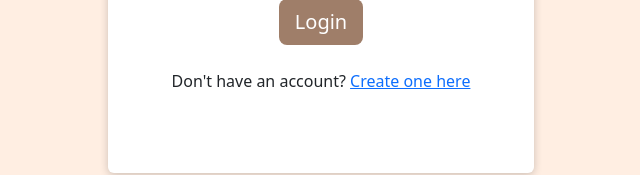
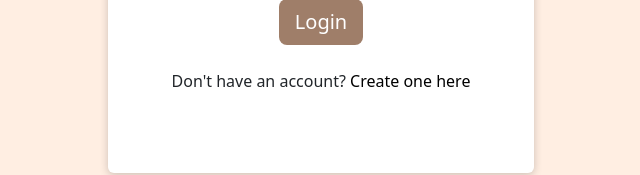
Before and after one commit to cs4800-camms/frontend, a React (Create React App) app in the folder my-app/: page /login in a window 1280 px wide. Shown: the part 539-714 px from the top of the page, without its empty margins (319-959 px from the left). Built offline with nearby package versions, Linux system fonts and the light colour scheme; a web font is replaced by a local one.

Commit message:
added link to yelp in YelpItem, deletes anything associated with a trip when deleted, fixed some styling

```diff
--- a/my-app/src/components/activity/item/ActivityItem.js
+++ b/my-app/src/components/activity/item/ActivityItem.js
@@ -6,10 +6,9 @@ export default function ActivityItem({ activity, remove }) {
                 <div class="d-flex align-items-center">
                     <div class="row">
                     <a href="#!" data-mdb-toggle="tooltip" title="Remove item">
-                                  <i class="fas fa-times text-primary"></i>
+                        <i class="fas fa-times text-primary"></i>
                     </a>
-
-                        <p>{activity.name}</p>
+                    <p>{activity.name}</p>
                     </div>
                 </div>
                 <i onClick={() => remove(activity._id)} class="bi bi-x"></i>
--- a/my-app/src/components/trips/edit/EditTripForm.js
+++ b/my-app/src/components/trips/edit/EditTripForm.js
@@ -82,6 +82,5 @@ export default function EditTripForm({ onEditTrip }) {
                 </div>
             </div>
         </>
-
     );
 }
--- a/my-app/src/components/trips/list/TripList.js
+++ b/my-app/src/components/trips/list/TripList.js
@@ -10,6 +10,22 @@ export default function TripList({ tripList, setTripList }) {
         setTripList(newTripList)
 
         axios.delete(`/trips/${id}/delete`, { headers: authHeader() })
+            .then(function (response) {
+                console.log(response);
+            })
+            .catch(function (error) {
+                console.log(error);
+            });
+
+        axios.delete(`/days/${id}/delete-by-trip`, { headers: authHeader() })
+            .then(function (response) {
+                console.log(response);
+            })
+            .catch(function (error) {
+                console.log(error);
+            });
+
+        axios.delete(`/activities/${id}/delete-by-trip`, { headers: authHeader() })
             .then(function (response) {
                 console.log(response);
             })
--- a/my-app/src/components/yelp/item/YelpItem.js
+++ b/my-app/src/components/yelp/item/YelpItem.js
@@ -6,7 +6,9 @@ export default function YelpItem({ business }) {
         <div className={`card  ${classes.card}`} style={{ width: "25rem" }}>
             <img src={business.image_url} class="card-img-top" alt={business.name} />
             <div class="card-body">
-                <h2 class="card-title">{business.name}</h2>
+                <a href={business.url} target="_blank">
+                    <h2 class="card-title">{business.name}</h2>
+                </a>
                 <p class="card-text">{business.location.display_address[0]} <br/> {business.location.display_address[1]}</p>
                 <p class="card-text">Rating: {business.rating} <i class="bi bi-star-fill"></i> </p>
             </div>
--- a/my-app/src/components/yelp/item/YelpItem.module.css
+++ b/my-app/src/components/yelp/item/YelpItem.module.css
@@ -3,3 +3,8 @@
     border:none;
     box-shadow: 0 2px 8px rgba(0, 0, 0, 0.2);
 }
+
+a {
+    color: black;
+    text-decoration: none;
+}
--- a/my-app/src/pages/itinerary/ItineraryPage.js
+++ b/my-app/src/pages/itinerary/ItineraryPage.js
@@ -7,8 +7,6 @@ import GlobalContext from '../../context/global';
 import YelpList from '../../components/yelp/list/YelpList';
 import SearchBar from '../../components/search/SearchBar';
 import Navbar from '../../components/ui/NavBar';
-
-
 import authHeader from '../../services/auth-header';
 
 export default function ItineraryPage() {
@@ -61,6 +59,7 @@ export default function ItineraryPage() {
         <body>
             <Navbar></Navbar>
             <br></br>
+            <br></br>
             <h1>Plan Your {trip.name}</h1>
             <h4>{trip.destination}</h4>
             <br></br><br></br>
```
